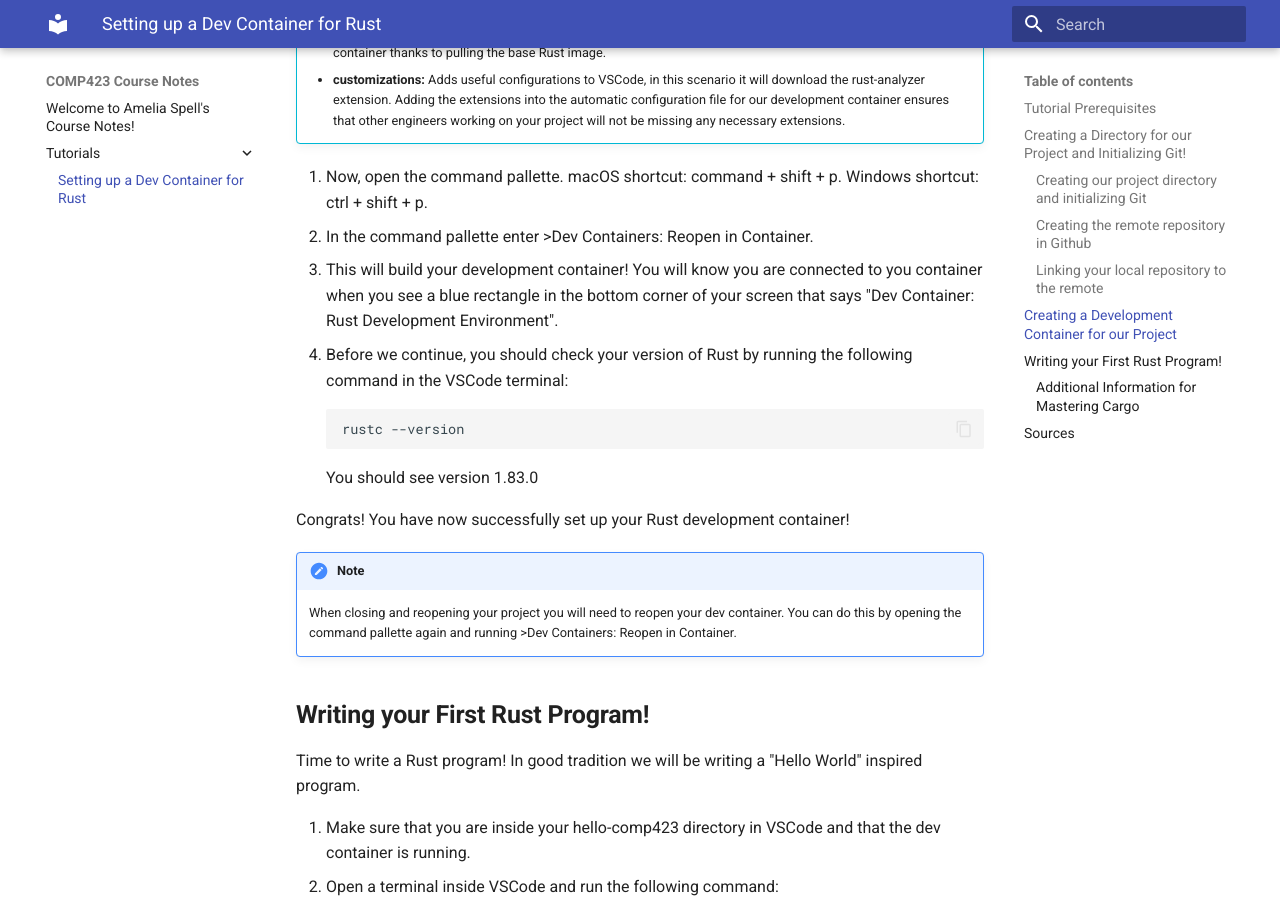
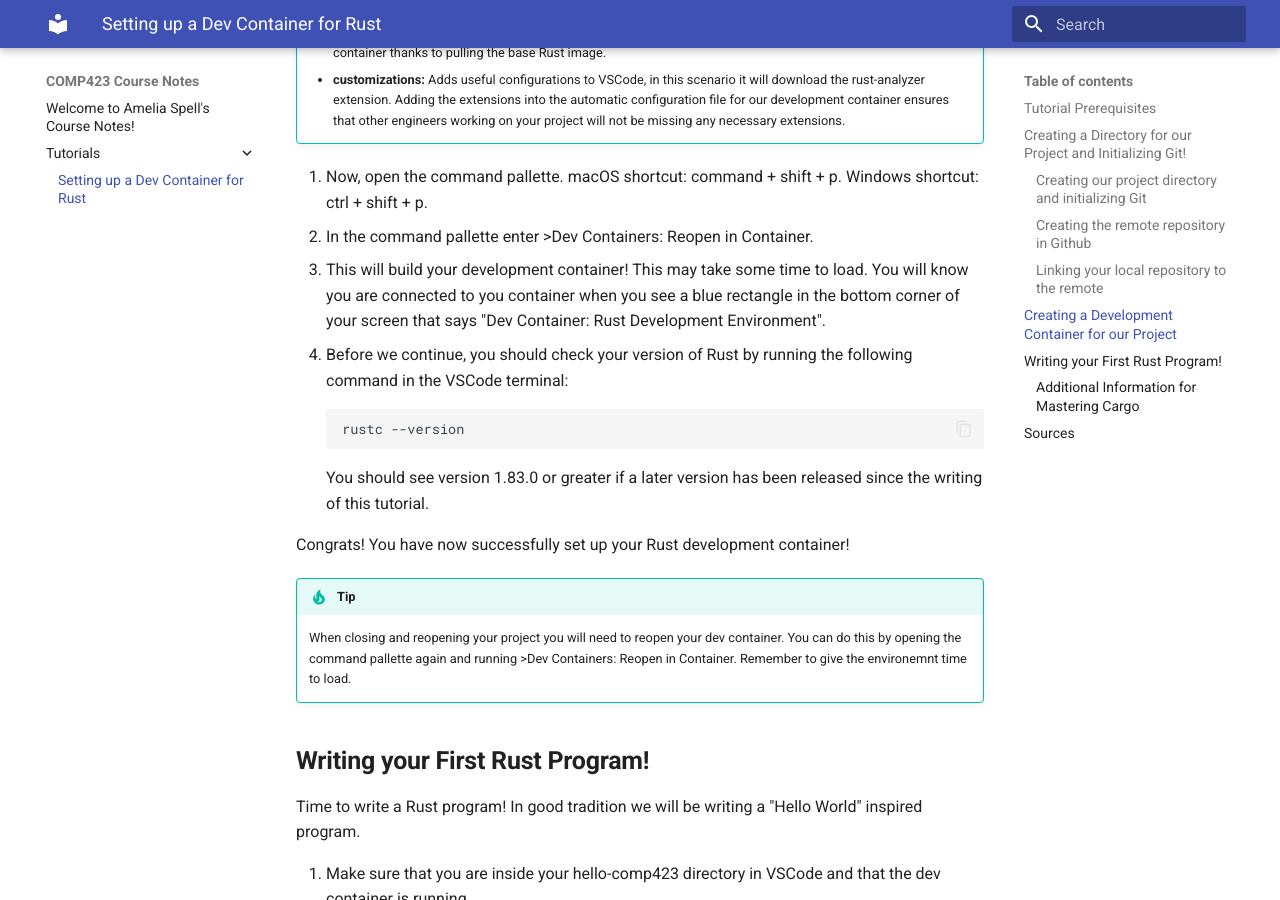
Before and after one commit to amspell04/comp423-course-notes, an MkDocs documentation site: the page built from docs/tutorials/rust-setup.md, in a window 1280 px wide and 900 px high, scrolled down 3371 px. Built offline with MkDocs 1.6.1 and Material for MkDocs 9.7.7, drawn with Linux system fonts in a browser that asks for light colours.

Commit message:
changed verbage and tip box

````diff
--- a/docs/tutorials/rust-setup.md
+++ b/docs/tutorials/rust-setup.md
@@ -120,17 +120,17 @@
 
 7. Now, open the command pallette. macOS shortcut: command + shift + p. Windows shortcut: ctrl + shift + p.
 8. In the command pallette enter >Dev Containers: Reopen in Container.
-9. This will build your development container! You will know you are connected to you container when you see a blue rectangle in the bottom corner of your screen that says "Dev Container: Rust Development Environment".
+9. This will build your development container! This may take some time to load. You will know you are connected to you container when you see a blue rectangle in the bottom corner of your screen that says "Dev Container: Rust Development Environment".
 10. Before we continue, you should check your version of Rust by running the following command in the VSCode terminal:
 ```
 rustc --version
 ```
-    You should see version 1.83.0
+    You should see version 1.83.0 or greater if a later version has been released since the writing of this tutorial.
 
 Congrats! You have now successfully set up your Rust development container!
 
-!!! note
-    When closing and reopening your project you will need to reopen your dev container. You can do this by opening the command pallette again and running >Dev Containers: Reopen in Container.
+!!! tip
+    When closing and reopening your project you will need to reopen your dev container. You can do this by opening the command pallette again and running >Dev Containers: Reopen in Container. Remember to give the environemnt time to load.
 
 
 
````
